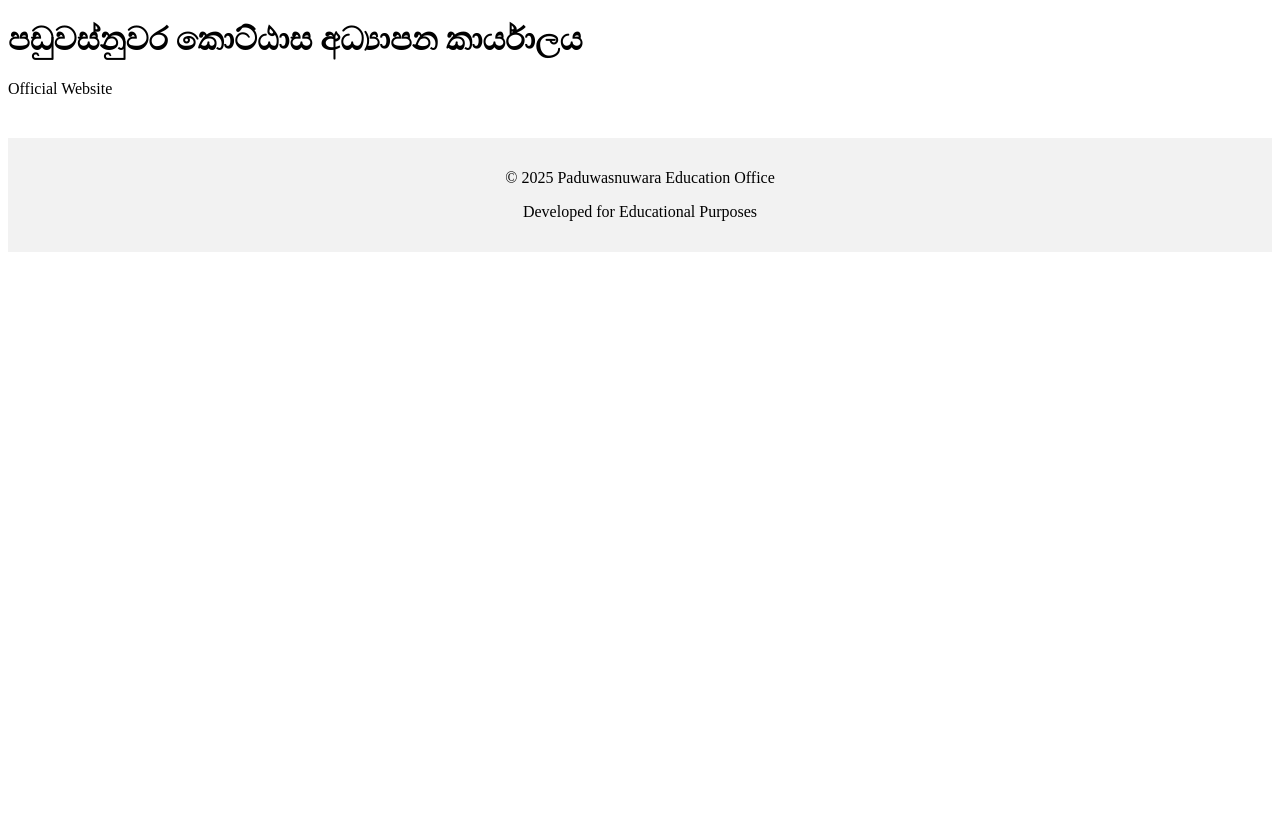
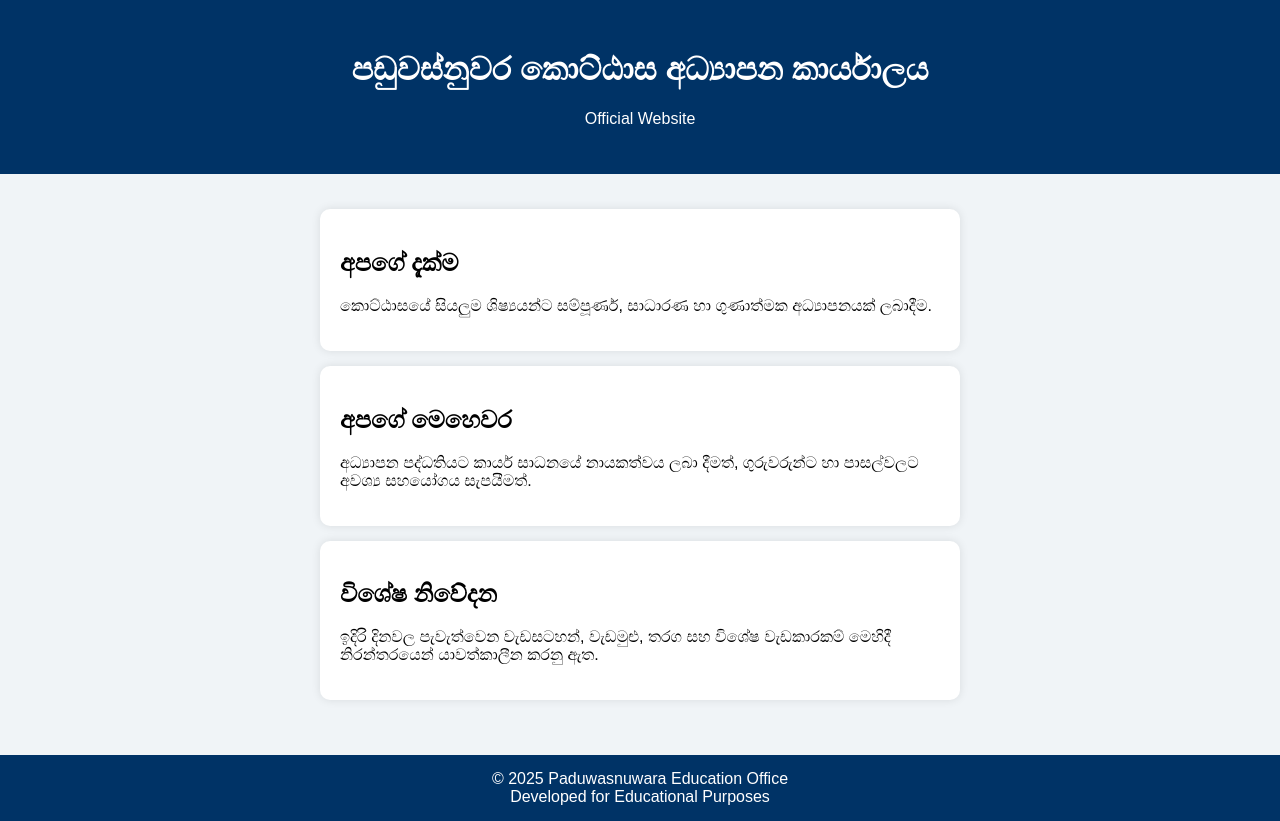
Before and after one commit to cpp1972hemakumara/Paduwasnuwara---edu---site, a plain HTML site: page index.html in a window 1280 px wide. Before the commit the page ends 800 px from the top, so only its background shows below. Drawn offline with Linux system fonts and the light colour scheme.

Commit message:
Update index.html
Updated the HTML structure and added styles for better presentation. Changed the title and added content in Sinhalese.

```diff
--- a/index.html
+++ b/index.html
@@ -1,17 +1,74 @@
 <!DOCTYPE html>
-<html>
+<html lang="si">
 <head>
-    <title>Paduwasnuwara Education Office</title>
     <meta charset="UTF-8">
+    <meta name="viewport" content="width=device-width, initial-scale=1.0">
+    <title>පඩුවස්නුවර කොට්ඨාස අධ්‍යාපන කාර්යාලය</title>
+    <style>
+        body {
+            font-family: Arial, sans-serif;
+            margin: 0;
+            padding: 0;
+            background: #f0f4f7;
+        }
+        header {
+            background: #003366;
+            color: white;
+            padding: 30px;
+            text-align: center;
+        }
+        .container {
+            padding: 20px;
+        }
+        .card {
+            background: white;
+            margin: 15px auto;
+            padding: 20px;
+            border-radius: 10px;
+            width: 90%;
+            max-width: 600px;
+            box-shadow: 0 0 10px rgba(0,0,0,0.1);
+        }
+        footer {
+            background: #003366;
+            color: white;
+            padding: 15px;
+            text-align: center;
+            margin-top: 20px;
+        }
+    </style>
 </head>
+<body>
 
-<body>
+<header>
     <h1>පඩුවස්නුවර කොට්ඨාස අධ්‍යාපන කාර්යාලය</h1>
     <p>Official Website</p>
+</header>
 
-    <footer style="margin-top:40px; padding:15px; background:#f2f2f2; text-align:center;">
-        <p>© 2025 Paduwasnuwara Education Office</p>
-        <p>Developed for Educational Purposes</p>
-    </footer>
+<div class="container">
+
+    <div class="card">
+        <h2>අපගේ දැක්ම</h2>
+        <p>කොට්ඨාසයේ සියලුම ශිෂ්‍යයන්ට සම්පූර්ණ, සාධාරණ හා ගුණාත්මක අධ්‍යාපනයක් ලබාදීම.</p>
+    </div>
+
+    <div class="card">
+        <h2>අපගේ මෙහෙවර</h2>
+        <p>අධ්‍යාපන පද්ධතියට කාර්ය සාධනයේ නායකත්වය ලබා දීමත්, ගුරුවරුන්ට හා පාසල්වලට අවශ්‍ය සහයෝගය
+        සැපයීමත්.</p>
+    </div>
+
+    <div class="card">
+        <h2>විශේෂ නිවේදන</h2>
+        <p>ඉදිරි දිනවල පැවැත්වෙන වැඩසටහන්, වැඩමුළු, තරග සහ විශේෂ වැඩකාරකම් මෙහිදී නිරන්තරයෙන් යාවත්කාලීන කරනු ඇත.</p>
+    </div>
+
+</div>
+
+<footer>
+    © 2025 Paduwasnuwara Education Office<br>
+    Developed for Educational Purposes
+</footer>
+
 </body>
 </html>
```
